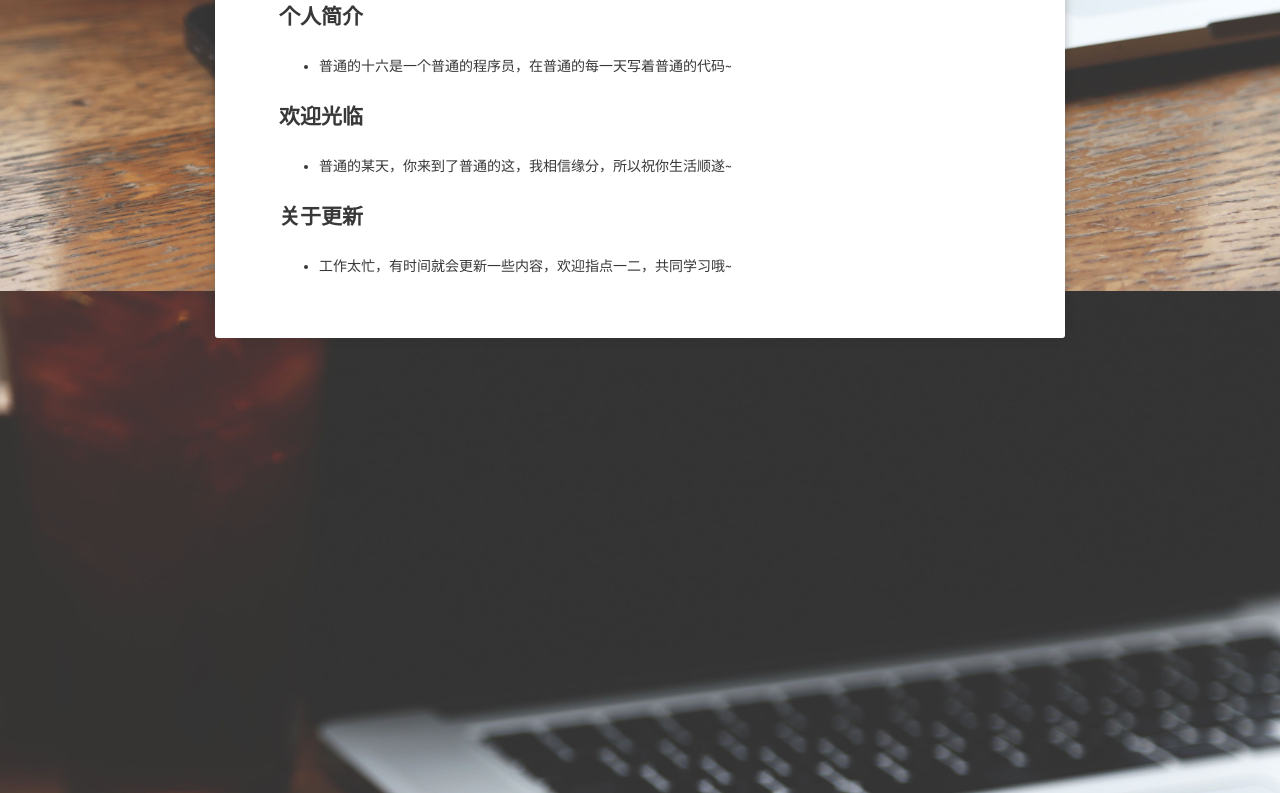
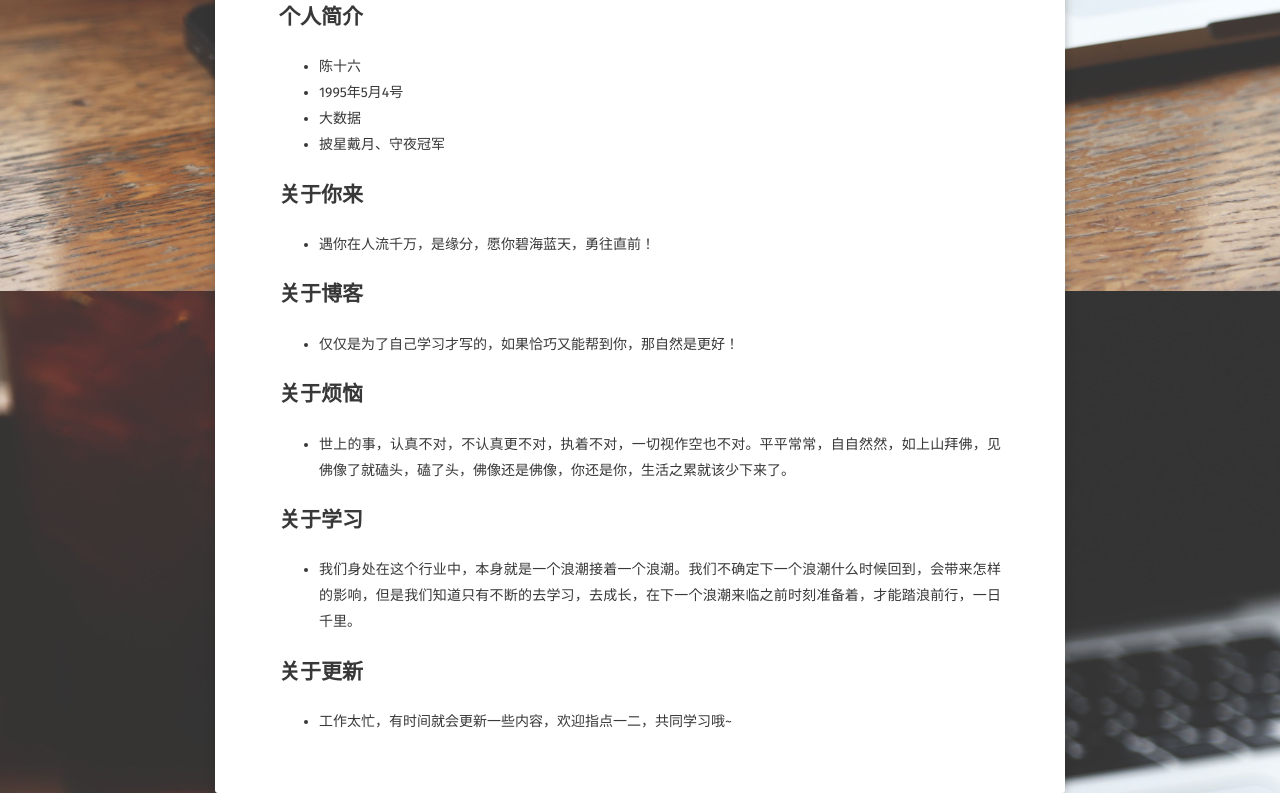
Before and after one commit to ToGetHer16/ToGetHer16.github.io, a Jekyll site: the page built from about/index.md, in a window 1280 px wide. Shown: the part 609-1402 px from the top of the page. Built offline with Jekyll 4.4.1, drawn with Linux system fonts in a browser that asks for light colours; some web fonts are replaced.

Commit message:
Update index.md

```diff
--- a/about/index.md
+++ b/about/index.md
@@ -8,10 +8,22 @@ comments: false
 ![梦想天空分外蓝](http://poykjx8e5.bkt.clouddn.com/PinkCloud.png)
 
 ## 个人简介
-* 普通的十六是一个普通的程序员，在普通的每一天写着普通的代码~
+* 陈十六
+* 1995年5月4号
+* 大数据
+* 披星戴月、守夜冠军
 
-## 欢迎光临
-* 普通的某天，你来到了普通的这，我相信缘分，所以祝你生活顺遂~
+## 关于你来
+* 遇你在人流千万，是缘分，愿你碧海蓝天，勇往直前！
+
+## 关于博客
+* 仅仅是为了自己学习才写的，如果恰巧又能帮到你，那自然是更好！
+
+## 关于烦恼
+* 世上的事，认真不对，不认真更不对，执着不对，一切视作空也不对。平平常常，自自然然，如上山拜佛，见佛像了就磕头，磕了头，佛像还是佛像，你还是你，生活之累就该少下来了。
+
+## 关于学习
+* 我们身处在这个行业中，本身就是一个浪潮接着一个浪潮。我们不确定下一个浪潮什么时候回到，会带来怎样的影响，但是我们知道只有不断的去学习，去成长，在下一个浪潮来临之前时刻准备着，才能踏浪前行，一日千里。
 
 ## 关于更新
 * 工作太忙，有时间就会更新一些内容，欢迎指点一二，共同学习哦~
```
